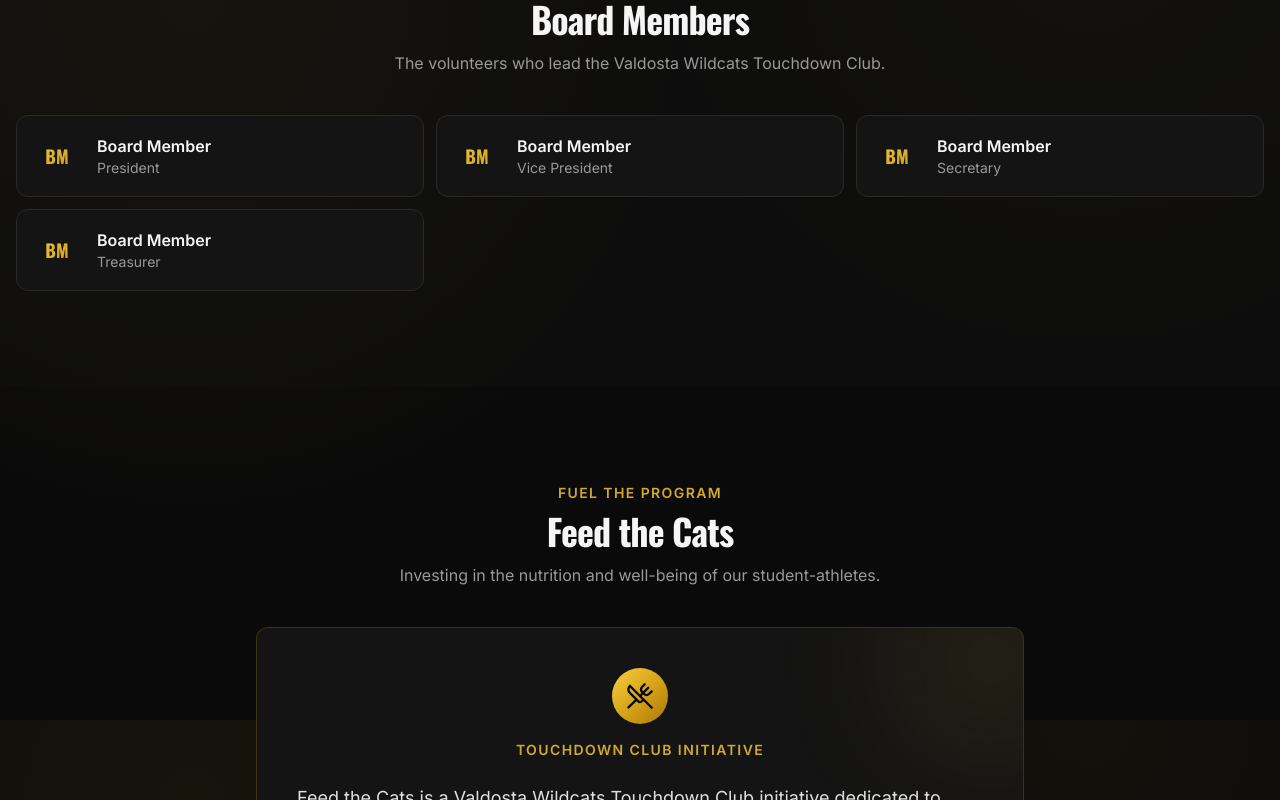
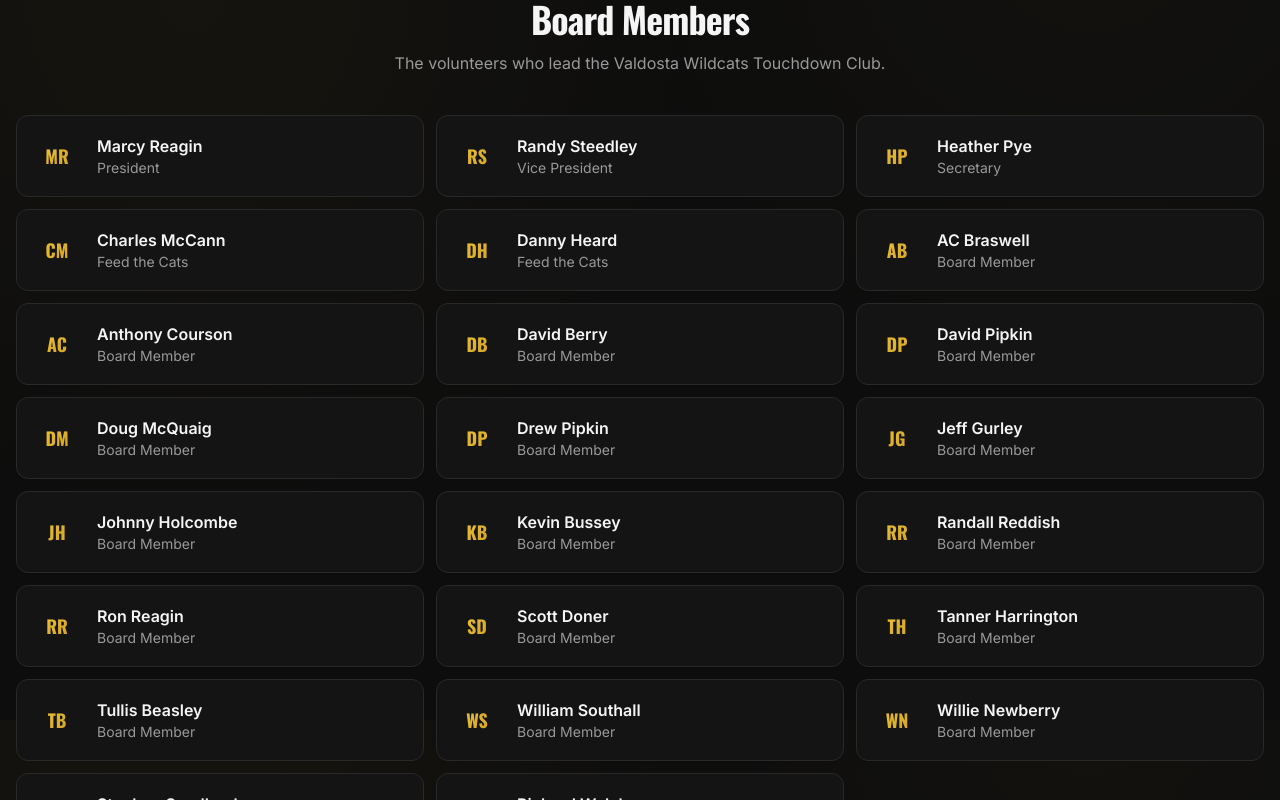
Before and after one commit to calebbsides/vhs-wildcats, a React (Vite) app: page / in a window 1280 px wide. Shown: the part 5680-6480 px from the top of the page. Built offline with nearby package versions, Linux system fonts and the light colour scheme.

Commit message:
Update content.ts

```diff
--- a/src/data/content.ts
+++ b/src/data/content.ts
@@ -367,10 +367,30 @@
      *  ⚠️ The entries below are PLACEHOLDERS — replace with the real board.
      * -------------------------------------------------------------------- */
     board: [
-      { name: "Board Member", title: "President" },
-      { name: "Board Member", title: "Vice President" },
-      { name: "Board Member", title: "Secretary" },
-      { name: "Board Member", title: "Treasurer" },
+      { name: "Marcy Reagin", title: "President" },
+      { name: "Randy Steedley", title: "Vice President" },
+      { name: "Heather Pye", title: "Secretary" },
+      //{ name: "Board Member", title: "Treasurer" },
+      { name: "Charles McCann", title: "Feed the Cats" },
+      { name: "Danny Heard", title: "Feed the Cats" },
+      { name: "AC Braswell", title: "Board Member" },
+      { name: "Anthony Courson", title: "Board Member" },
+      { name: "David Berry", title: "Board Member" },
+      { name: "David Pipkin", title: "Board Member" },
+      { name: "Doug McQuaig", title: "Board Member" },
+      { name: "Drew Pipkin", title: "Board Member" },
+      { name: "Jeff Gurley", title: "Board Member" },
+      { name: "Johnny Holcombe", title: "Board Member" },
+      { name: "Kevin Bussey", title: "Board Member" },
+      { name: "Randall Reddish", title: "Board Member" },
+      { name: "Ron Reagin", title: "Board Member" },
+      { name: "Scott Doner", title: "Board Member" },
+      { name: "Tanner Harrington", title: "Board Member" },
+      { name: "Tullis Beasley", title: "Board Member" },
+      { name: "William Southall", title: "Board Member" },
+      { name: "Willie Newberry", title: "Board Member" },
+      { name: "Stephen Sandbach", title: "Board Member" },
+      { name: "Richard Welch", title: "Board Member" },
     ],
 
     tiers: [
```
